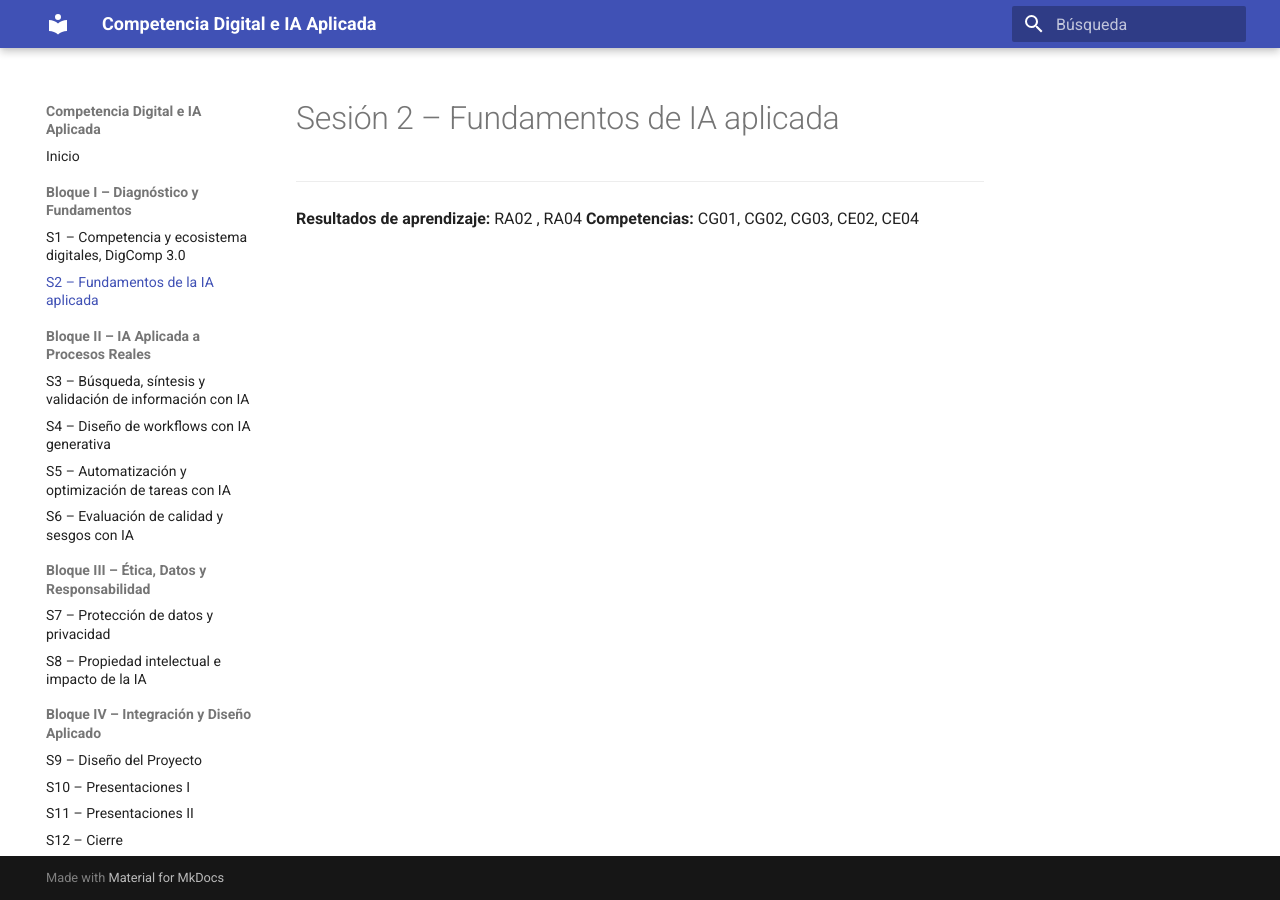
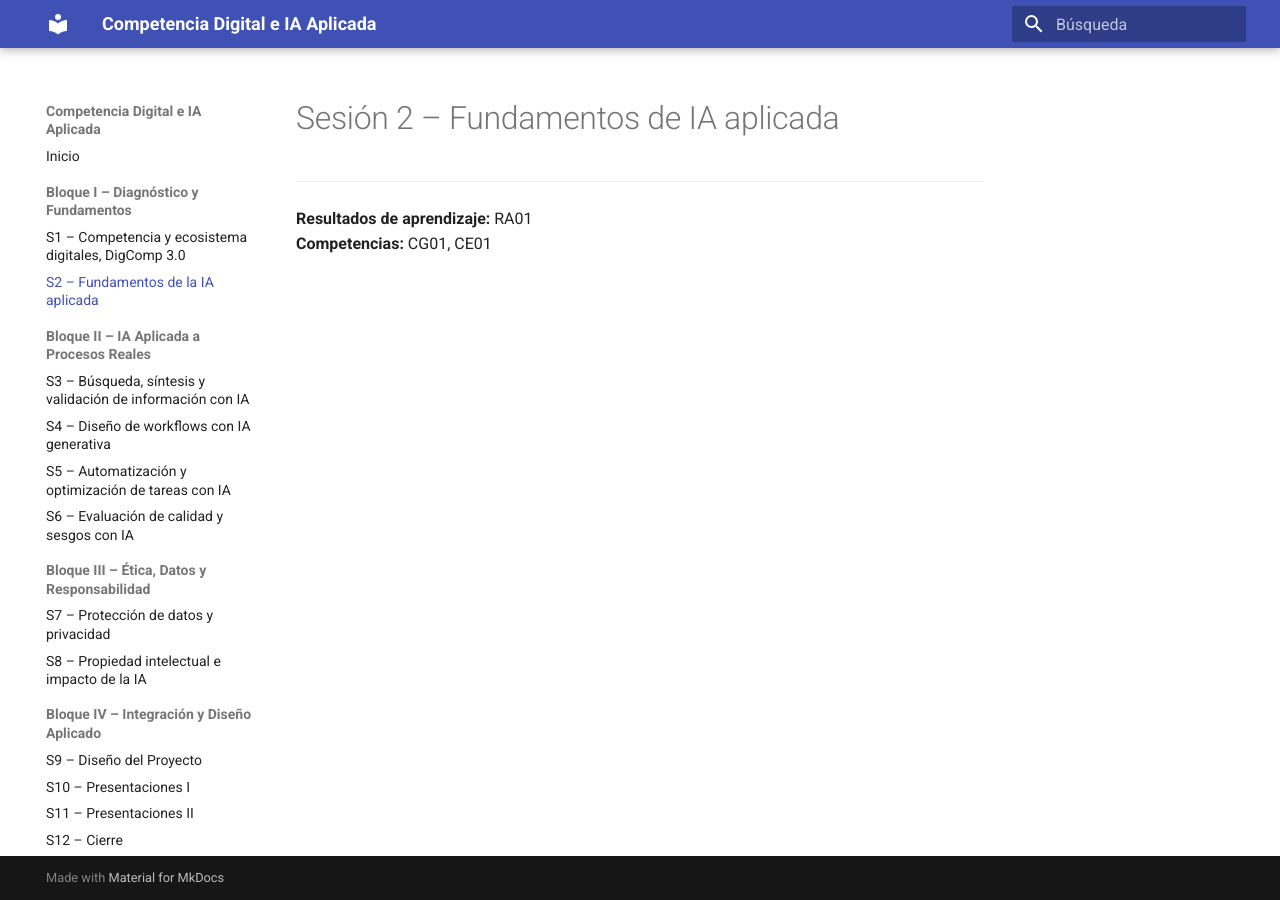
Before and after one commit to Mltechdrawer/CompetenciaDigitalIA, an MkDocs documentation site: the page built from docs/bloque1/sesion2.md, in a window 1280 px wide. Built offline with MkDocs 1.6.1 and Material for MkDocs 9.7.7, drawn with Linux system fonts in a browser that asks for light colours.

Commit message:
Actualización de contenido

```diff
--- a/docs/bloque1/sesion2.md
+++ b/docs/bloque1/sesion2.md
@@ -4,5 +4,5 @@
 
 
 ---
-**Resultados de aprendizaje:** RA02 , RA04
-**Competencias:** CG01, CG02, CG03, CE02, CE04
+**Resultados de aprendizaje:** RA01
+**Competencias:** CG01, CE01
```
Also changed, not shown: docs/bloque1/sesion1.md (+2 -2 lines), docs/index.md (+1 -1 lines), site/index.html, site/search/search_index.json.
